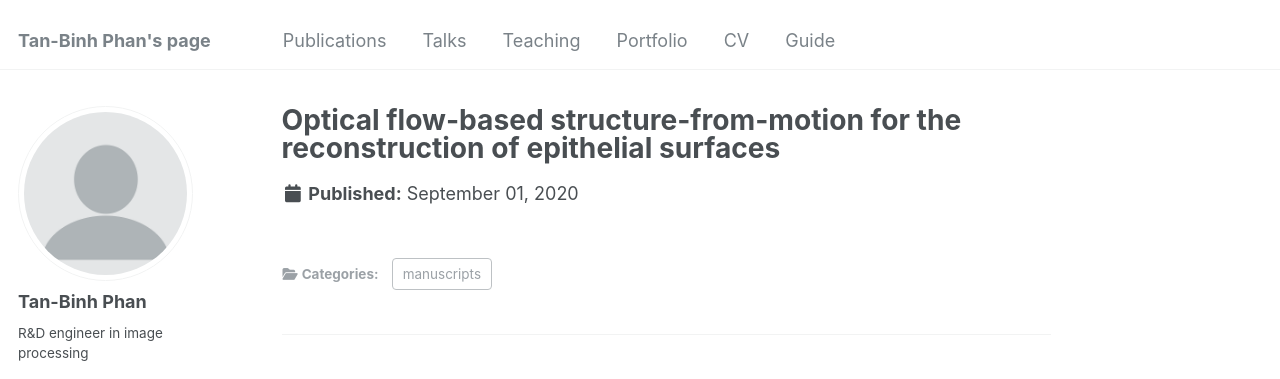
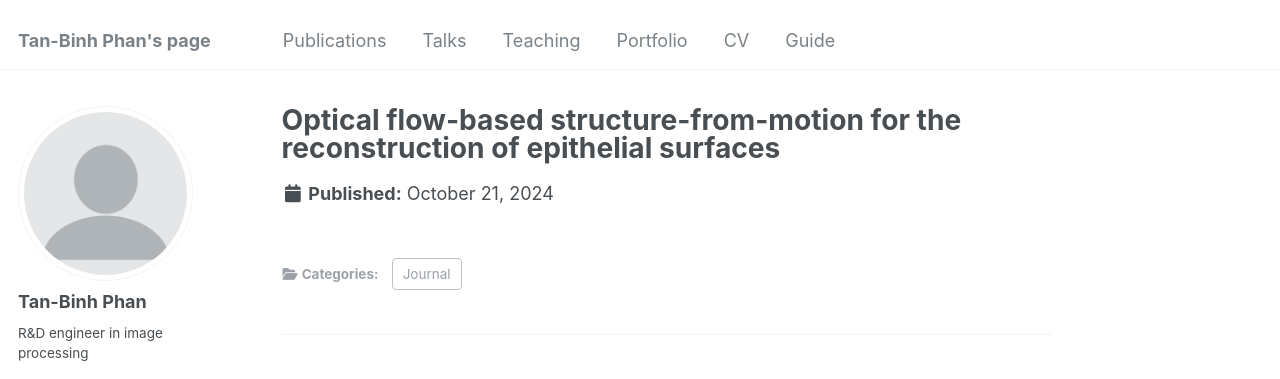
Before and after one commit to TanBinh93/tanbinhphan.github.io, a Jekyll site: the page built from _publications/2020.md, in a window 1280 px wide and 935 px high. Shown: the top 379 px of the window. Built offline with Jekyll 4.4.1, drawn with Linux system fonts in a browser that asks for light colours; some web fonts are replaced.

Commit message:
Update 2020.md

```diff
--- a/_publications/2020.md
+++ b/_publications/2020.md
@@ -1,7 +1,6 @@
 ---
 title: "Optical flow-based structure-from-motion for the reconstruction of epithelial surfaces"
 collection: publications
-category: manuscripts
-permalink: https://www.sciencedirect.com/science/article/abs/pii/S0031320320301941
-date: 2020-09-01
+category: Journal
+paperurl: https://www.sciencedirect.com/science/article/abs/pii/S0031320320301941
 ---
```
